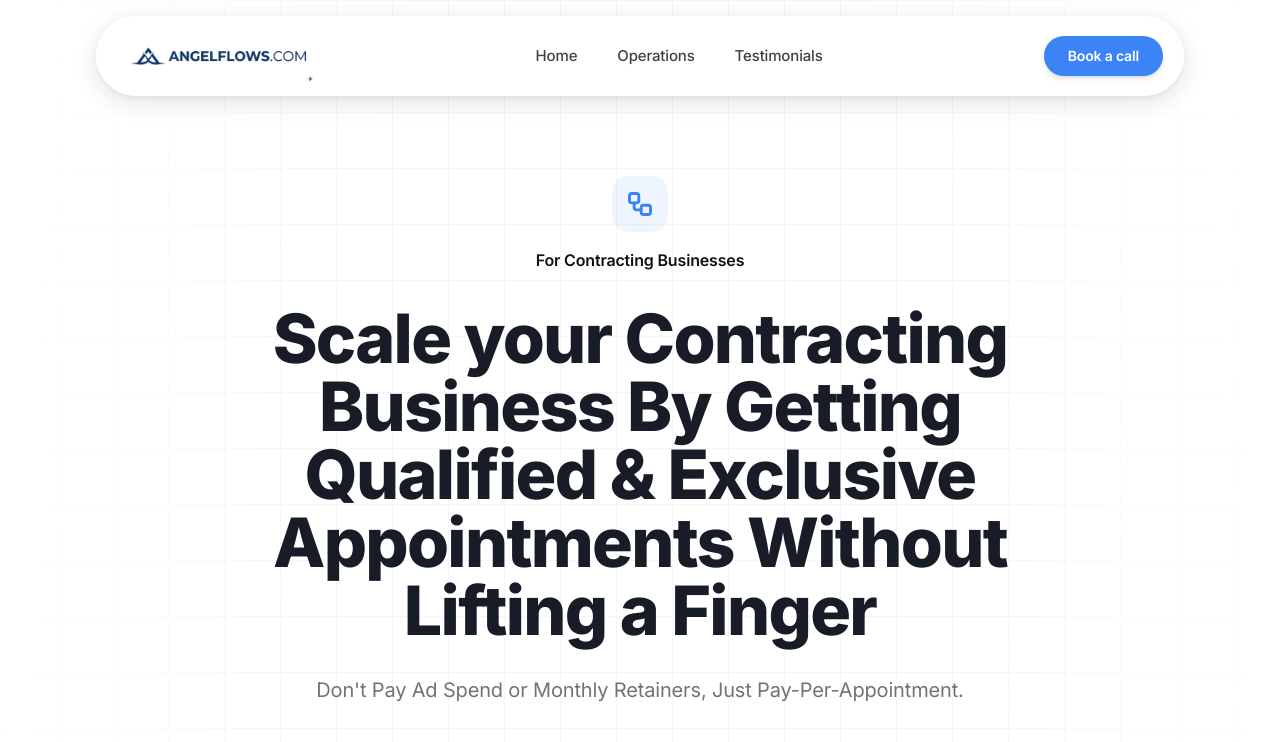
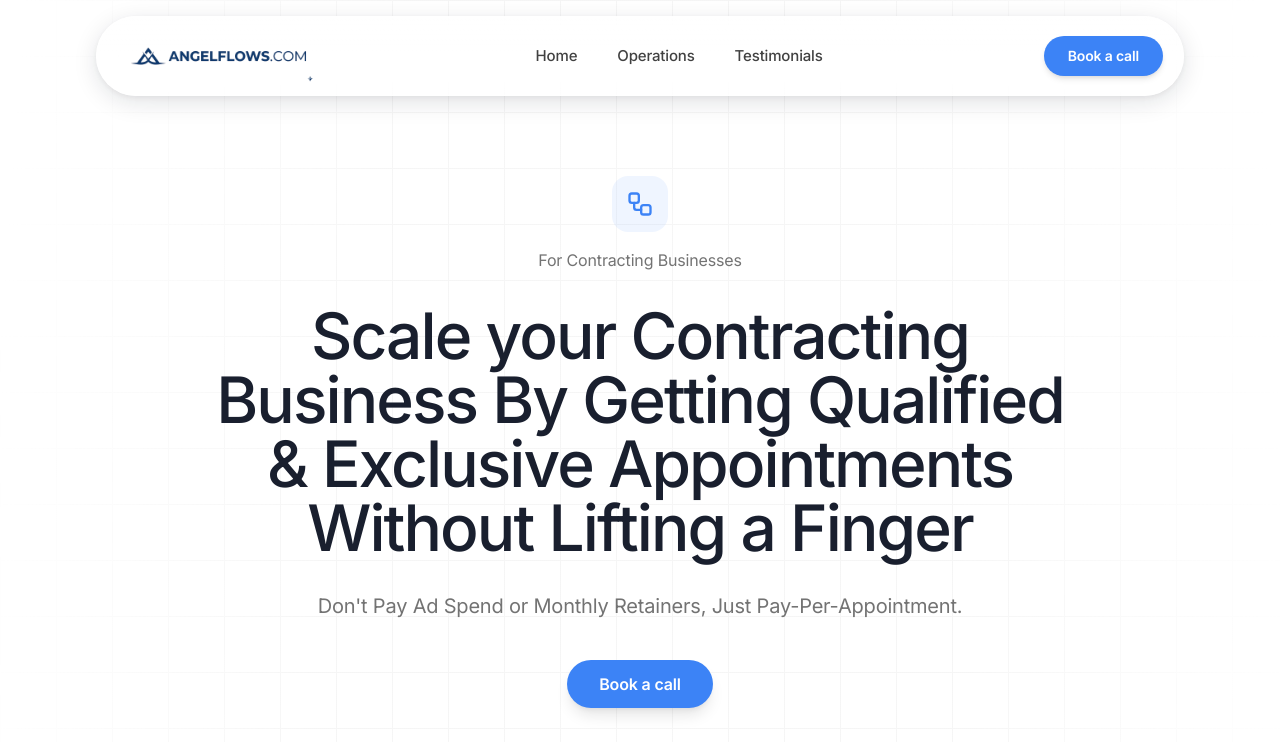
Before and after one commit to ayden17/campaign-insight-loop, a React (Vite) app: page / in a window 1280 px wide. Shown: the top 742 px of the page. Built offline with nearby package versions, Linux system fonts and the light colour scheme; the HTML template or start-up script is replaced by a standard one.

Commit message:
Changes
Co-authored-by: ayden17 <44537272+ayden17@users.noreply.github.com>

```diff
--- a/src/pages/Landing.tsx
+++ b/src/pages/Landing.tsx
@@ -119,19 +119,25 @@ export default function Landing() {
               <Workflow
                 className="h-7 w-7"
                 style={{ color: BLUE }}
-                strokeWidth={2.5}
+                strokeWidth={2}
               />
             </div>
-            <p className="text-base font-semibold text-foreground">
+            <p className="text-base font-light text-muted-foreground" style={{ letterSpacing: "-0.01em" }}>
               For Contracting Businesses
             </p>
           </div>
 
-          <h1 className="text-4xl md:text-6xl lg:text-[68px] font-extrabold tracking-tight leading-[1.05] mb-8 max-w-4xl mx-auto">
+          <h1
+            className="text-4xl md:text-6xl lg:text-[64px] font-medium leading-[1.08] mb-8 max-w-4xl mx-auto"
+            style={{ letterSpacing: "-0.03em", color: "hsl(222 30% 14%)" }}
+          >
             Scale your Contracting Business By Getting Qualified &amp; Exclusive Appointments Without Lifting a Finger
           </h1>
 
-          <p className="text-lg md:text-xl text-muted-foreground max-w-2xl mx-auto mb-10">
+          <p
+            className="text-lg md:text-xl font-light text-muted-foreground max-w-2xl mx-auto mb-10"
+            style={{ letterSpacing: "-0.01em" }}
+          >
             Don't Pay Ad Spend or Monthly Retainers, Just Pay-Per-Appointment.
           </p>
 
```
